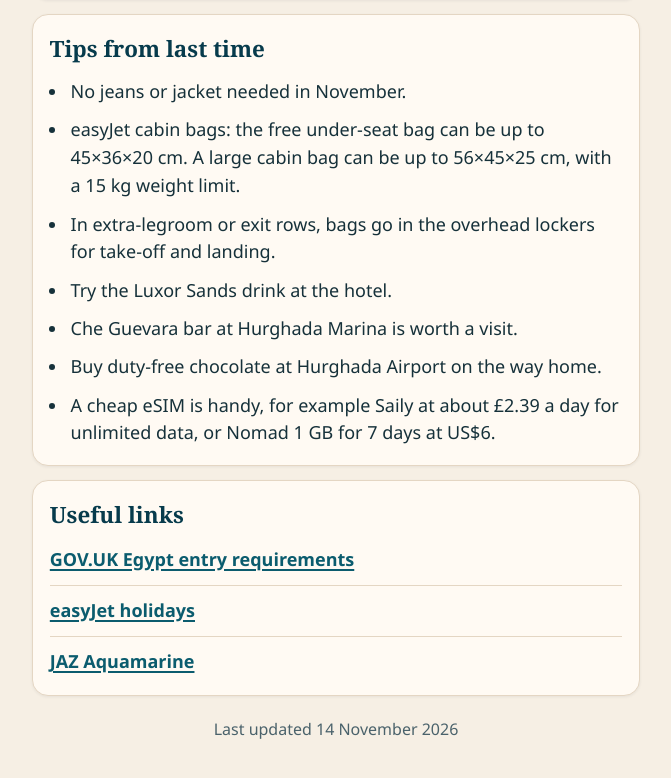
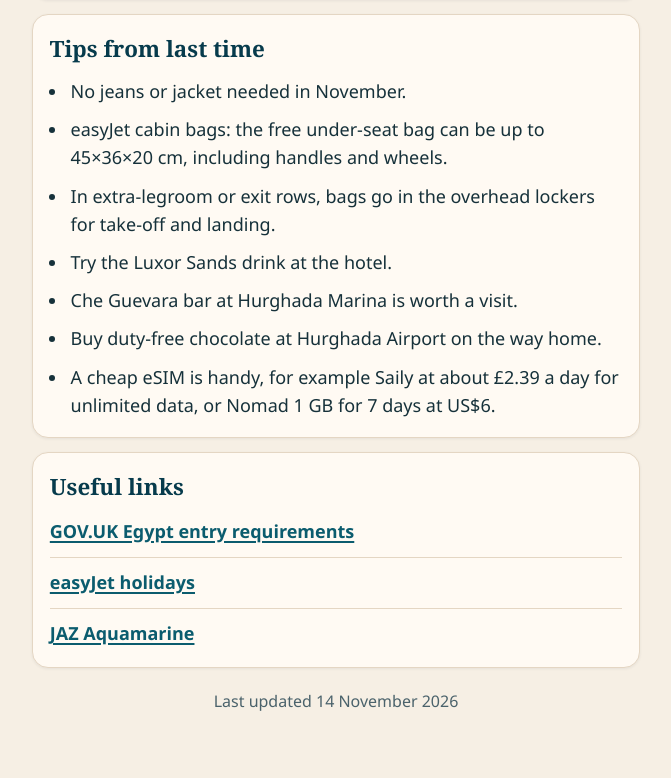
Before and after one commit to kk544nmsbt-sudo/hurghada-2027, a plain HTML site: page index.html in a window 1280 px wide. Shown: the part 2501-3279 px from the top of the page, without its empty margins (304-975 px from the left). After the commit the page ends 3253 px from the top, so only its background shows below. Drawn offline with Linux system fonts and the light colour scheme.

Commit message:
Remove large cabin bag info

```diff
--- a/index.html
+++ b/index.html
@@ -460,7 +460,7 @@
       <h2>Tips from last time</h2>
       <ul class="tips">
         <li>No jeans or jacket needed in November.</li>
-        <li>easyJet cabin bags: the free under-seat bag can be up to 45×36×20 cm. A large cabin bag can be up to 56×45×25 cm, with a 15 kg weight limit.</li>
+        <li>easyJet cabin bags: the free under-seat bag can be up to 45×36×20 cm, including handles and wheels.</li>
         <li>In extra-legroom or exit rows, bags go in the overhead lockers for take-off and landing.</li>
         <li>Try the Luxor Sands drink at the hotel.</li>
         <li>Che Guevara bar at Hurghada Marina is worth a visit.</li>
```
